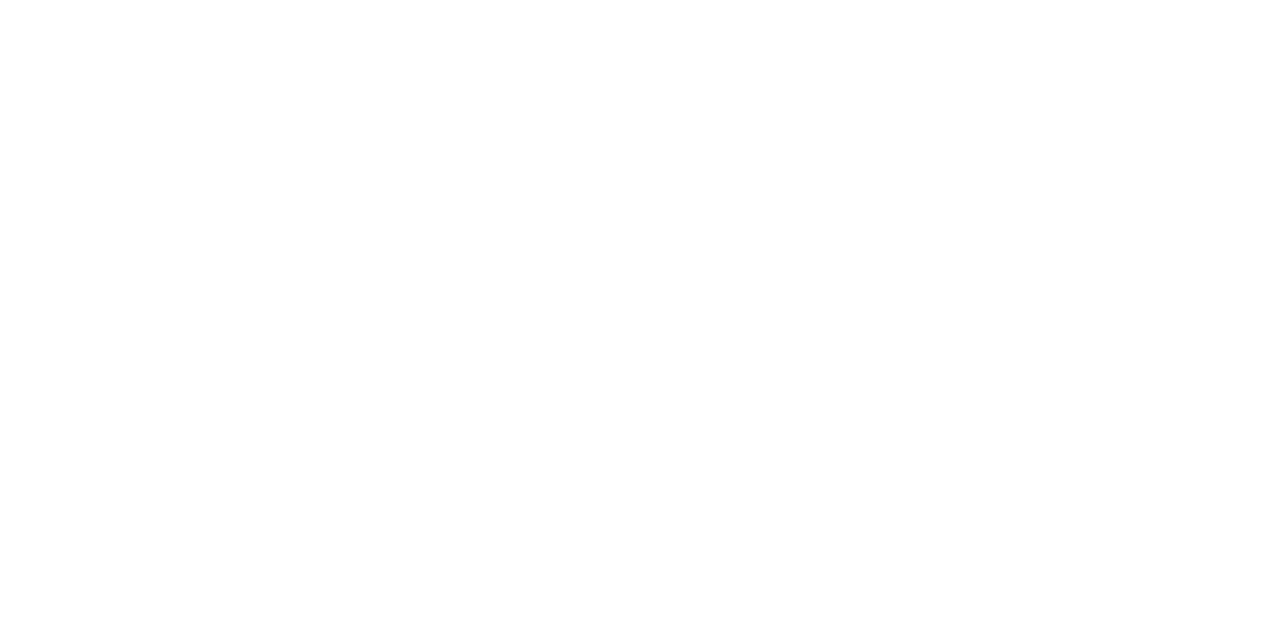
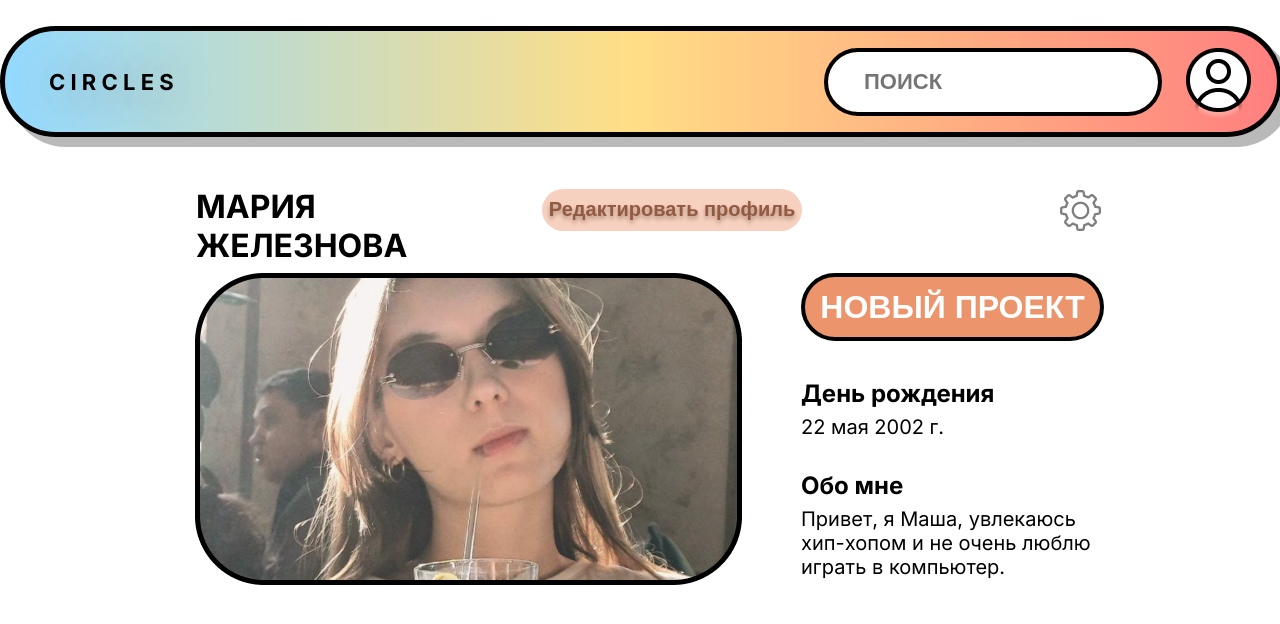
Before and after one commit to Rinkiari/circles, a React (Create React App) app: page /myprofile in a window 1280 px wide. Before the commit this address had no page. Shown: the top 624 px of the page. Built offline with nearby package versions, Linux system fonts and the light colour scheme.

Commit message:
свёрстан блок профиля на странице MyProfile. осталось блок проектов

```diff
--- a/src/App.js
+++ b/src/App.js
@@ -4,6 +4,7 @@
 
 import Home from './pages/Home';
 import LogReg from './pages/LogReg';
+import MyProfile from './pages/MyProfile';
 
 function App() {
   return (
@@ -11,6 +12,7 @@
       <Routes>
         <Route path="/" element={<Home />} />
         <Route path="/login" element={<LogReg />} />
+        <Route path="/myprofile" element={<MyProfile />} />
       </Routes>
     </div>
   );
--- a/src/components/Header/Header.module.scss
+++ b/src/components/Header/Header.module.scss
@@ -22,7 +22,12 @@
     h1 {
       font-size: 22px;
       font-weight: 700;
+      color: black;
       text-shadow: 0px 3px 6cqb gray;
+
+      a {
+        text-decoration: none;
+      }
     }
   }
 
--- a/src/components/Header/index.jsx
+++ b/src/components/Header/index.jsx
@@ -12,7 +12,9 @@
     <div className={styles.root}>
       <div className={styles.panel_container}>
         <div className={styles.left_side}>
-          <h1>C I R C L E S</h1>
+          <Link to="/">
+            <h1>C I R C L E S</h1>
+          </Link>
         </div>
 
         <div className={styles.right_side}>
@@ -22,7 +24,9 @@
               <p className={styles.loginlink}>ВОЙТИ</p>
             </Link>
           ) : (
-            <img src={acc_icon} className={styles.account_icon} alt="icon" />
+            <Link to="/myprofile">
+              <img src={acc_icon} className={styles.account_icon} alt="icon" />
+            </Link>
           )}
         </div>
       </div>
--- /dev/null
+++ b/src/pages/MyProfile.jsx
@@ -0,0 +1,46 @@
+import React from 'react';
+
+import Header from '../components/Header';
+import EventCard from '../components/EventCard';
+
+import styles from '../scss/components/MyProfile.module.scss';
+import settings from '../assets/settings_icon.png';
+import photo from '../assets/masha.png';
+
+const MyProfile = () => {
+  return (
+    <>
+      <Header />
+      <div className={styles.global_container}>
+        <div className={styles.profile_container}>
+          <div className={styles.top_innerContainer}>
+            <h3>Мария Железнова</h3>
+            <button className={styles.edit_button}>Редактировать профиль</button>
+            <img src={settings} alt="settings" className={styles.settings_icon} />
+          </div>
+          <div className={styles.bottom_innerContainer}>
+            <div className={styles.left_side_container}>
+              <img src={photo} alt="Mariya" />
+            </div>
+            <div className={styles.right_side_container}>
+              <button>НОВЫЙ ПРОЕКТ</button>
+              <article className={styles.bio_block}>
+                <div className={styles.birth_container}>
+                  <h4>День рождения</h4>
+                  <p>22 мая 2002 г.</p>
+                </div>
+                <div className={styles.about_container}>
+                  <h4>Обо мне</h4>
+                  <p>Привет, я Маша, увлекаюсь хип-хопом и не очень люблю играть в компьютер.</p>
+                </div>
+              </article>
+            </div>
+          </div>
+        </div>
+        <div className={styles.projects_container}></div>
+      </div>
+    </>
+  );
+};
+
+export default MyProfile;
--- /dev/null
+++ b/src/scss/components/MyProfile.module.scss
@@ -0,0 +1,103 @@
+.global_container {
+  max-width: 910px;
+  margin: 50px auto;
+
+  .profile_container {
+    width: 100%;
+    max-height: 432px;
+
+    .top_innerContainer {
+      width: 906px;
+      height: 46px;
+      margin-bottom: 40px;
+      display: flex;
+      align-items: center;
+
+      h3 {
+        display: inline-block;
+        text-transform: uppercase;
+        font-weight: 700;
+        font-size: 32px;
+        margin: auto 6px auto 1px;
+      }
+
+      .edit_button {
+        width: 265px;
+        height: 90%;
+        margin-left: 8px;
+        border: 0;
+        border-radius: 40px;
+        font-size: 20px;
+        font-weight: 700;
+        color: #925a40;
+        background-color: #ec946b6d;
+        padding-block: 0px;
+        padding-inline: 0px;
+        cursor: pointer;
+        text-shadow: 0px 3px 4px #ac8b7c;
+      }
+
+      .settings_icon {
+        width: 41px;
+        height: 41px;
+        cursor: pointer;
+        margin-left: 258px;
+      }
+    }
+
+    .bottom_innerContainer {
+      display: flex;
+      justify-content: space-between;
+
+      .left_side_container {
+      }
+
+      .right_side_container {
+        width: 304px;
+        display: flex;
+        flex-direction: column;
+        justify-content: space-between;
+
+        button {
+          width: 303px;
+          height: 68px;
+          border: 4px solid black;
+          border-radius: 48px;
+          color: white;
+          background-color: #ec946b;
+          font-size: 32px;
+          font-weight: 700;
+          cursor: pointer;
+        }
+
+        .bio_block {
+          height: 210px;
+          display: flex;
+          flex-direction: column;
+          justify-content: space-between;
+
+          h4 {
+            font-size: 24px;
+            font-weight: 700;
+            margin-bottom: 7px;
+          }
+
+          p {
+            font-size: 20px;
+            font-weight: 400;
+          }
+
+          .birth_container {
+          }
+
+          .about_container {
+            margin-bottom: 10px;
+          }
+        }
+      }
+    }
+  }
+
+  .projects_container {
+  }
+}
```
Also changed, not shown: src/assets/masha.png (added), src/assets/settings_icon.png (added).
